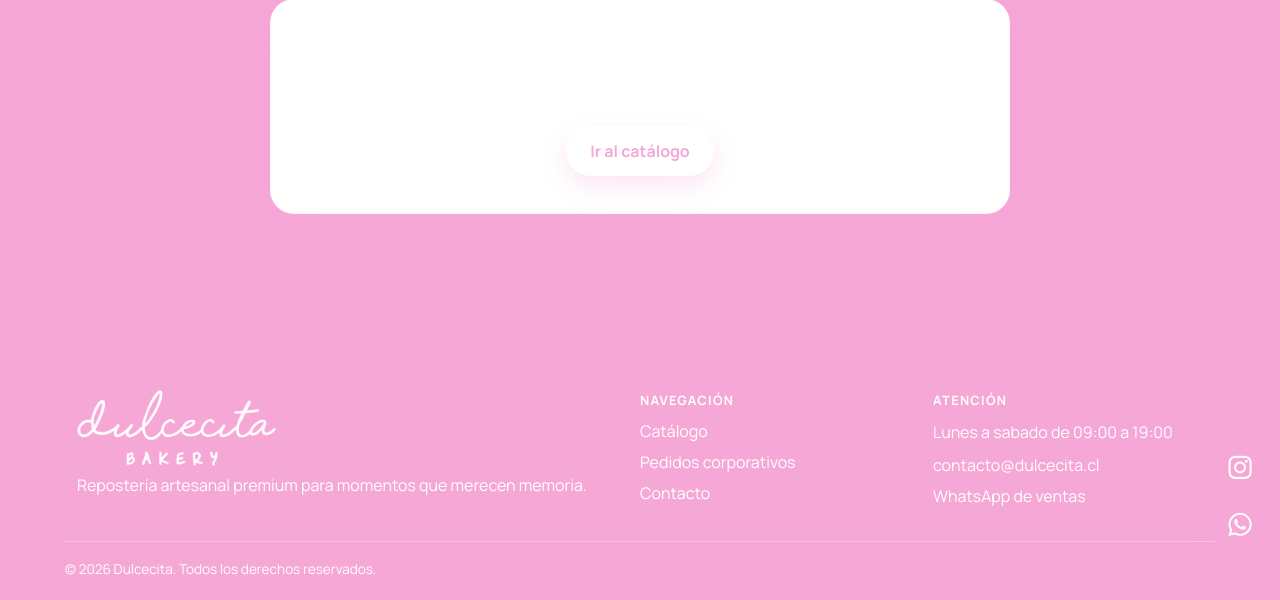
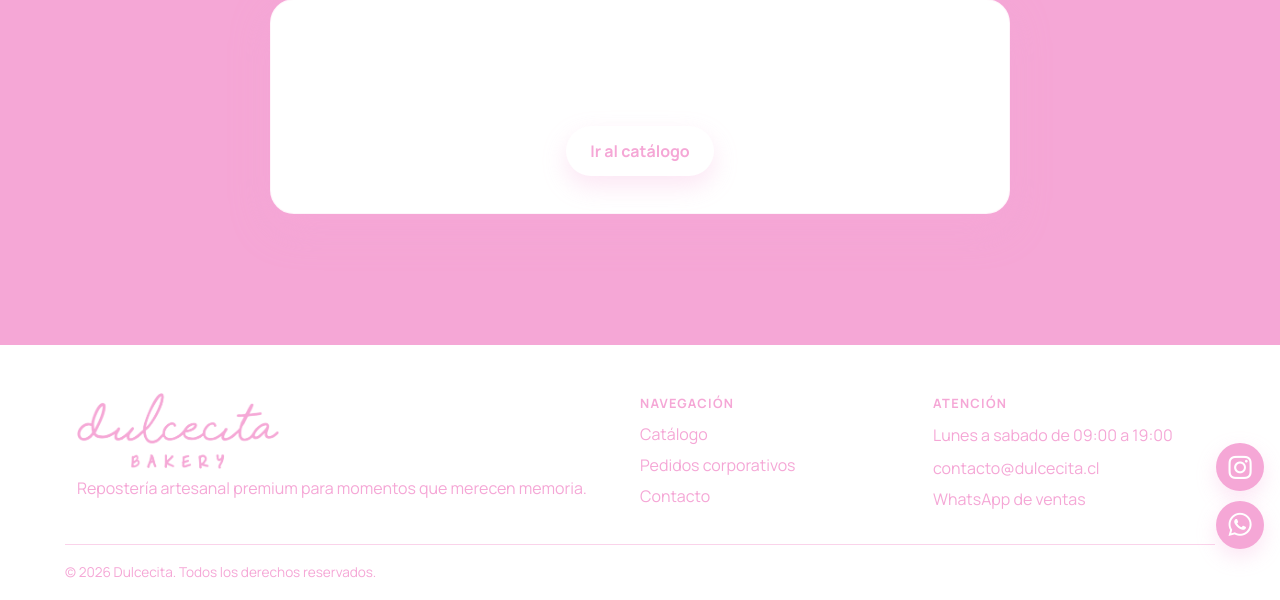
Before and after one commit to GoGo-DevS/dulcecitaa, a Django app: page /carrito/ in a window 1280 px wide. Shown: the part 233-833 px from the top of the page. Before the commit the page ends 808 px from the top, so only its background shows below. Run offline with Django 5.2, Linux system fonts and the light colour scheme.

Commit message:
style(pie): el pie de página pasa a blanco
Pedido de Diego, igual que venta corporativa. Sobre blanco todo va en rosado
(logotipo incluido) y una línea rosada arriba lo separa de una sección blanca
previa. Verificado en la portada y en corporativo: fondo blanco y todos los
textos del pie en #f5a7d6.

Co-Authored-By: Claude Opus 5 (1M context) <noreply@anthropic.com>

```diff
--- a/BebesitaAPP/static/css/style.css
+++ b/BebesitaAPP/static/css/style.css
@@ -2516,3 +2516,12 @@ a { color: var(--blanco); }
   .corp-foto { position: static; order: -1; }
   .corp-foto img { aspect-ratio: 4 / 3; }
 }
+
+/* El pie pasa a BLANCO, igual que venta corporativa: cierra la pagina
+   separandola del rosado. Sobre blanco, todo lo escrito va en rosado, con una
+   linea rosada arriba para que no se funda con una seccion blanca previa. */
+.site-footer.dr-foot { background: #fff !important; border-top: 3px solid var(--rosa); }
+.dr-foot, .dr-foot *, .dr-foot .footer-copy, .dr-foot .footer-link,
+.dr-foot .footer-title, .dr-foot .footer-legal, .dr-foot p, .dr-foot a { color: var(--rosa) !important; }
+.dr-foot .footer-legal { border-top-color: rgba(245, 167, 214, .5) !important; }
+.dr-foot .footer-link:hover { text-decoration: underline; }
--- a/BebesitaAPP/templates/base.html
+++ b/BebesitaAPP/templates/base.html
@@ -22,7 +22,7 @@
   <link href="https://fonts.googleapis.com/css2?family=Manrope:wght@400;500;600;700;800&display=swap" rel="stylesheet">
   <link href="https://cdn.jsdelivr.net/npm/bootstrap@5.3.3/dist/css/bootstrap.min.css" rel="stylesheet">
   <link href="https://cdn.jsdelivr.net/npm/bootstrap-icons@1.11.3/font/bootstrap-icons.css" rel="stylesheet">
-  <link rel="stylesheet" href="{% static 'css/style.css' %}?v=20260914-corporativo">
+  <link rel="stylesheet" href="{% static 'css/style.css' %}?v=20260914-pie-blanco">
 </head>
 <body data-minimo="{{ minimo_unidades }}">
   {% comment %}
@@ -64,7 +64,7 @@
   <footer class="site-footer dr-foot">
     <div class="container footer-grid">
       <div>
-        <p class="footer-brand"><img src="{% static 'img/logo-dulcecita-blanco.png' %}?v=8" alt="{{ site_brand }}" class="dr-logo-foot"></p>
+        <p class="footer-brand"><img src="{% static 'img/logo-dulcecita-rosado.png' %}?v=9" alt="{{ site_brand }}" class="dr-logo-foot"></p>
         <p class="footer-copy">Repostería artesanal premium para momentos que merecen memoria.</p>
       </div>
       <div>
```
